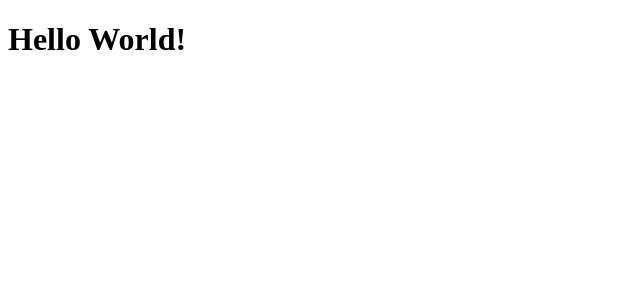
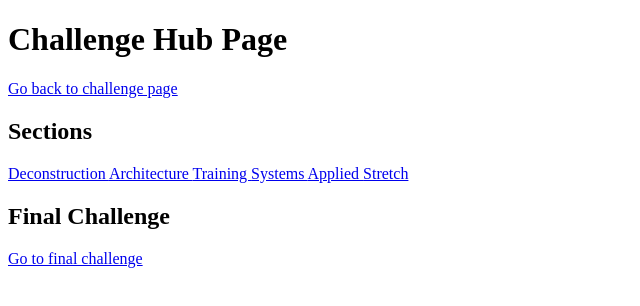
Before and after one commit to matejhladky/netomia, a Nuxt app: page /challenge/hub in a window 1280 px wide. Shown: the top 306 px of the page, without its empty margins (0-640 px from the left). Built offline with nearby package versions, Linux system fonts and the light colour scheme.

Commit message:
add base routes

```diff
--- a/app/app.vue
+++ b/app/app.vue
@@ -1,5 +1,3 @@
 <template>
-  <div>
-    <h1>Hello World!</h1>
-  </div>
+  <NuxtPage />
 </template>
--- /dev/null
+++ b/app/pages/challenge/final.vue
@@ -0,0 +1,9 @@
+<template>
+  <h1>Challenge Page - Final Challenge</h1>
+  <NuxtLink to="/challenge/hub">
+    Go back to challenge hub
+  </NuxtLink>
+  <NuxtLink to="/challenge/result">
+    See results
+  </NuxtLink>
+</template>
--- /dev/null
+++ b/app/pages/challenge/hub.vue
@@ -0,0 +1,31 @@
+<template>
+  <h1>Challenge Hub Page</h1>
+  <NuxtLink to="/challenge">
+    Go back to challenge page
+  </NuxtLink>
+
+  <h2>Sections</h2>
+  <NuxtLink to="/challenge/section/deconstruction">
+    Deconstruction
+  </NuxtLink>
+  <NuxtLink to="/challenge/section/architecture">
+    Architecture
+  </NuxtLink>
+  <NuxtLink to="/challenge/section/training">
+    Training
+  </NuxtLink>
+  <NuxtLink to="/challenge/section/systems">
+    Systems
+  </NuxtLink>
+  <NuxtLink to="/challenge/section/applied">
+    Applied
+  </NuxtLink>
+  <NuxtLink to="/challenge/section/stretch">
+    Stretch
+  </NuxtLink>
+
+  <h2>Final Challenge</h2>
+  <NuxtLink to="/challenge/final">
+    Go to final challenge
+  </NuxtLink>
+</template>
--- /dev/null
+++ b/app/pages/challenge/index.vue
@@ -0,0 +1,6 @@
+<template>
+  <h1>Challenge Page</h1>
+  <NuxtLink to="/challenge/start">
+    Start challenge
+  </NuxtLink>
+</template>
--- /dev/null
+++ b/app/pages/challenge/result.vue
@@ -0,0 +1,6 @@
+<template>
+  <h1>Challenge Page - Final Challenge Results</h1>
+  <NuxtLink to="/challenge/hub">
+    Go back to challenge hub
+  </NuxtLink>
+</template>
--- /dev/null
+++ b/app/pages/challenge/section/[slug].vue
@@ -0,0 +1,6 @@
+<template>
+  <h1>Challenge Page - {{ $route.params.slug }} Section</h1>
+  <NuxtLink to="/challenge/hub">
+    Go back to challenge hub
+  </NuxtLink>
+</template>
--- /dev/null
+++ b/app/pages/challenge/start.vue
@@ -0,0 +1,11 @@
+<template>
+  <h1>Challenge Start Page</h1>
+  <NuxtLink to="/challenge">
+    Go back to challenge page
+  </NuxtLink>
+
+
+  <NuxtLink to="/challenge/hub">
+    Go to hub
+  </NuxtLink>
+</template>
--- /dev/null
+++ b/app/pages/index.vue
@@ -0,0 +1,6 @@
+<template>
+  <h1>Index Page</h1>
+  <NuxtLink to="/challenge">
+    Go to challenge page
+  </NuxtLink>
+</template>
```
